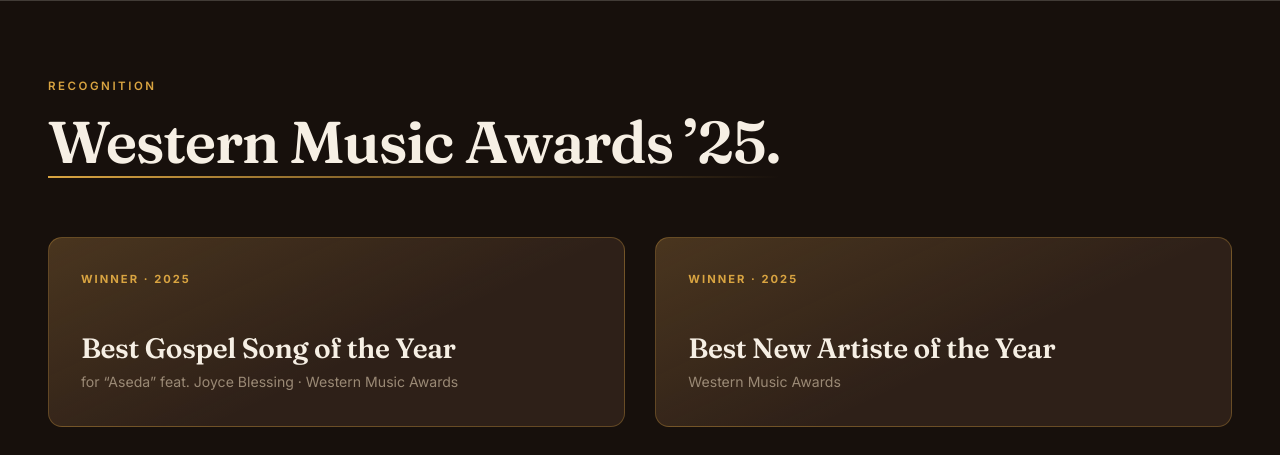
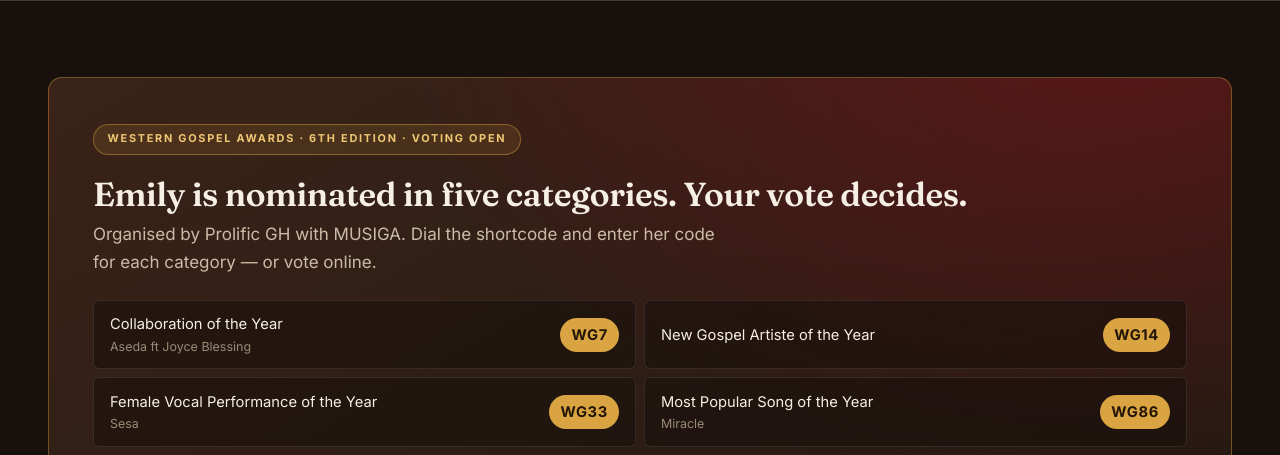
Before and after one commit to kingadade/emily-adade-boateng-website, a PHP site: page / in a window 1280 px wide. Shown: the part 982-1437 px from the top of the page. Run offline with PHP 8.4, Linux system fonts and the light colour scheme.

Commit message:
Western Gospel Awards: 5-nomination hero slide, voting panel with category codes, timeline milestone
Co-Authored-By: Claude Fable 5 <noreply@anthropic.com>

```diff
--- a/assets/css/site.css
+++ b/assets/css/site.css
@@ -1019,3 +1019,34 @@ section[id], div[id="top"] { scroll-margin-top: 84px; }
   .ms { opacity: 1; transform: none; animation: none !important; }
   .lightbox[open], .lightbox[open]::backdrop { animation: none; }
 }
+
+/* --- awards voting panel (Western Gospel Awards — remove after the show) --- */
+.vote {
+  margin-bottom: clamp(2.5rem, 5vw, 4rem);
+  padding: clamp(1.75rem, 3.5vw, 2.75rem);
+  border: 1px solid color-mix(in srgb, var(--gold) 40%, transparent);
+  border-radius: var(--r-md);
+  background:
+    radial-gradient(110% 140% at 90% -10%, color-mix(in srgb, var(--crimson-lo) 55%, transparent), transparent 55%),
+    linear-gradient(150deg, var(--mahogany), var(--ink-2));
+}
+.vote__head h3 { font-size: clamp(1.5rem, 2.6vw, 2.1rem); margin: 1rem 0 .6rem; }
+.vote__head p { color: var(--cream-dim); max-width: 60ch; }
+.vote__cats { list-style: none; margin: 1.5rem 0 0; padding: 0; display: grid; gap: .5rem; }
+@media (min-width: 760px) { .vote__cats { grid-template-columns: 1fr 1fr; } }
+.vote__cats li {
+  display: flex; align-items: center; justify-content: space-between; gap: 1rem;
+  padding: .7rem 1rem;
+  background: color-mix(in srgb, var(--ink) 55%, transparent);
+  border: 1px solid color-mix(in srgb, var(--cream) 10%, transparent);
+  border-radius: var(--r-sm);
+  font-size: .92rem;
+}
+.vote__cats small { display: block; color: var(--cream-mute); font-size: .78rem; }
+.vote__cats code {
+  font-family: "Inter", sans-serif; font-weight: 700; letter-spacing: .04em;
+  color: #221507; background: var(--gold);
+  padding: .3rem .7rem; border-radius: 100px; white-space: nowrap;
+}
+.vote__how { margin-top: 1.5rem; }
+.vote__note { margin-top: .9rem; font-size: .8rem; color: var(--cream-mute); }
--- a/index.html
+++ b/index.html
@@ -12,7 +12,7 @@
 <meta property="og:type" content="website">
 <meta property="og:site_name" content="Emily Adade Boateng">
 <meta property="og:title" content="Emily Adade Boateng — Ghanaian Gospel Singer">
-<meta property="og:description" content="Three albums before her fourteenth birthday, and two Western Music Awards. New single Defender — out now.">
+<meta property="og:description" content="Five nominations at the 6th Western Gospel Awards — voting is open. Dial *920*55# or vote on voteezy.com.">
 <meta property="og:url" content="https://www.emilyadadeboateng.com/">
 <meta property="og:image" content="https://www.emilyadadeboateng.com/assets/img/cover-defender.jpg">
 <meta property="og:image:width" content="1800">
@@ -26,7 +26,7 @@
 <link rel="preconnect" href="https://fonts.googleapis.com">
 <link rel="preconnect" href="https://fonts.gstatic.com" crossorigin>
 <link href="https://fonts.googleapis.com/css2?family=Fraunces:opsz,wght@9..144,400;9..144,600;9..144,700&family=Inter:wght@400;500;600;700&display=swap" rel="stylesheet">
-<link rel="stylesheet" href="assets/css/site.css?v=7">
+<link rel="stylesheet" href="assets/css/site.css?v=8">
 
 <script type="application/ld+json">
 {
@@ -90,8 +90,8 @@
 <div class="scroll-rail" aria-hidden="true"></div>
 
 <div class="announce">
-  <a href="#listen">
-    New single <strong>Defender</strong> — out now <span class="arrow">→</span>
+  <a href="#vote">
+    <strong>Vote for Emily</strong> — 5 nominations at the Western Gospel Awards <span class="arrow">→</span>
   </a>
 </div>
 
@@ -134,11 +134,31 @@
 
       <div class="slides">
 
-        <!-- 1 — newest release: the Defender single -->
-        <article class="slide hero__inner" data-active="true" role="group" aria-roledescription="slide" aria-label="1 of 5: Defender">
+        <!-- 1 — Western Gospel Awards nominations (time-sensitive) -->
+        <article class="slide hero__inner" data-active="true" role="group" aria-roledescription="slide" aria-label="1 of 6: Western Gospel Awards nominations">
+          <div>
+            <span class="hero__pill">Western Gospel Awards &middot; 6th Edition</span>
+            <h1><span class="sr-only">Emily Adade Boateng — </span>Five <em>nominations</em>.</h1>
+            <p class="lede">Collaboration, New Artiste, Vocal Performance, Most Popular Song and Discovery of the Year. Voting is open now.</p>
+            <div class="btn-row">
+              <a class="btn" href="#vote">Vote for Emily</a>
+              <a class="btn btn--ghost" href="#listen">Listen first</a>
+            </div>
+          </div>
+          <div class="hero__art hero__art--photo">
+            <picture>
+              <source srcset="assets/img/award-team-480.webp 480w, assets/img/award-team-960.webp 960w, assets/img/award-team.webp 2200w" sizes="(min-width: 1240px) 430px, (min-width: 640px) 45vw, 92vw" type="image/webp">
+              <img src="assets/img/award-team.jpg" alt="Emily Adade Boateng holding her two Western Music Awards trophies with her team" width="2200" height="1466" fetchpriority="high" srcset="assets/img/award-team-480.jpg 480w, assets/img/award-team-960.jpg 960w, assets/img/award-team.jpg 2200w" sizes="(min-width: 1240px) 430px, (min-width: 640px) 45vw, 92vw">
+            </picture>
+            <span class="hero__badge"><span class="dot"></span> Voting open</span>
+          </div>
+        </article>
+
+        <!-- 2 — the Defender single -->
+        <article class="slide hero__inner" role="group" aria-roledescription="slide" aria-label="2 of 6: Defender">
           <div>
             <span class="eyebrow">New single</span>
-            <h1><span class="sr-only">Emily Adade Boateng — </span><em>Defender</em>.</h1>
+            <h2 class="slide-title"><em>Defender</em>.</h2>
             <p class="lede">The latest single — the one for the season when you need someone to stand in front of you.</p>
             <div class="btn-row">
               <a class="btn" href="https://www.youtube.com/@EmilyAdadeBoateng" target="_blank" rel="noopener">
@@ -151,14 +171,14 @@
           <div class="hero__art">
             <picture>
               <source srcset="assets/img/cover-defender-480.webp 480w, assets/img/cover-defender-960.webp 960w, assets/img/cover-defender.webp 1800w" sizes="(min-width: 1240px) 430px, (min-width: 640px) 45vw, 92vw" type="image/webp">
-              <img src="assets/img/cover-defender.jpg" alt="Single cover: Defender by Emily Adade Boateng" width="1800" height="1800" fetchpriority="high" srcset="assets/img/cover-defender-480.jpg 480w, assets/img/cover-defender-960.jpg 960w, assets/img/cover-defender.jpg 1800w" sizes="(min-width: 1240px) 430px, (min-width: 640px) 45vw, 92vw">
+              <img src="assets/img/cover-defender.jpg" alt="Single cover: Defender by Emily Adade Boateng" width="1800" height="1800" loading="lazy" srcset="assets/img/cover-defender-480.jpg 480w, assets/img/cover-defender-960.jpg 960w, assets/img/cover-defender.jpg 1800w" sizes="(min-width: 1240px) 430px, (min-width: 640px) 45vw, 92vw">
             </picture>
             <span class="hero__badge"><span class="dot"></span> New single</span>
           </div>
         </article>
 
         <!-- 2 — newest album -->
-        <article class="slide hero__inner" role="group" aria-roledescription="slide" aria-label="2 of 5: Nyame Prɛkopɛ">
+        <article class="slide hero__inner" role="group" aria-roledescription="slide" aria-label="3 of 6: Nyame Prɛkopɛ">
           <div>
             <span class="eyebrow">Album &middot; January 2026</span>
             <h2 class="slide-title">Nyame <em>Prɛkopɛ</em>.</h2>
@@ -181,7 +201,7 @@
         </article>
 
         <!-- 3 — awards -->
-        <article class="slide hero__inner" role="group" aria-roledescription="slide" aria-label="3 of 5: Western Music Awards">
+        <article class="slide hero__inner" role="group" aria-roledescription="slide" aria-label="4 of 6: Western Music Awards">
           <div>
             <span class="hero__pill">Western Music Awards &rsquo;25</span>
             <h2 class="slide-title">Two awards, <em>one night</em>.</h2>
@@ -201,7 +221,7 @@
         </article>
 
         <!-- 4 — second album -->
-        <article class="slide hero__inner" role="group" aria-roledescription="slide" aria-label="4 of 5: Miracle Working God">
+        <article class="slide hero__inner" role="group" aria-roledescription="slide" aria-label="5 of 6: Miracle Working God">
           <div>
             <span class="eyebrow">Album &middot; 2025</span>
             <h2 class="slide-title">Miracle Working <em>God</em>.</h2>
@@ -223,7 +243,7 @@
         </article>
 
         <!-- 5 — events / booking -->
-        <article class="slide hero__inner" role="group" aria-roledescription="slide" aria-label="5 of 5: Live in 2026">
+        <article class="slide hero__inner" role="group" aria-roledescription="slide" aria-label="6 of 6: Live in 2026">
           <div>
             <span class="eyebrow">Live &middot; 2026</span>
             <h2 class="slide-title">Bring her to <em>your</em> stage.</h2>
@@ -265,6 +285,26 @@
   <!-- ================= AWARDS ================= -->
   <section class="section section--tight" id="awards">
     <div class="wrap">
+      <div class="vote reveal" id="vote">
+        <div class="vote__head">
+          <span class="hero__pill">Western Gospel Awards &middot; 6th Edition &middot; voting open</span>
+          <h3>Emily is nominated in five categories. Your vote decides.</h3>
+          <p>Organised by Prolific GH with MUSIGA. Dial the shortcode and enter her code for each category — or vote online.</p>
+        </div>
+        <ul class="vote__cats">
+          <li><span>Collaboration of the Year <small>Aseda ft Joyce Blessing</small></span><code>WG7</code></li>
+          <li><span>New Gospel Artiste of the Year</span><code>WG14</code></li>
+          <li><span>Female Vocal Performance of the Year <small>Sesa</small></span><code>WG33</code></li>
+          <li><span>Most Popular Song of the Year <small>Miracle</small></span><code>WG86</code></li>
+          <li><span>Discovery of the Year</span><code>WG110</code></li>
+        </ul>
+        <div class="btn-row vote__how">
+          <a class="btn" href="tel:*920*55%23">Dial *920*55#</a>
+          <a class="btn btn--ghost" href="https://www.voteezy.com" target="_blank" rel="noopener">Vote on voteezy.com</a>
+        </div>
+        <p class="vote__note">Also on the Voteezy app (Play Store / App Store).</p>
+      </div>
+
       <div class="section-head reveal">
         <span class="eyebrow">Recognition</span>
         <h2>Western Music Awards &rsquo;25.</h2>
@@ -774,6 +814,7 @@
         <li class="ms ms--gold"><span class="ms__year">2025</span><div><h3>Two Western Music Awards</h3><p>Best New Artiste of the Year, and Gospel Song of the Year for <em>Aseda</em>.</p></div></li>
         <li class="ms"><span class="ms__year">Jan 2026</span><div><h3>Nyame Prɛkopɛ</h3><p>Album three, released 3 January.</p></div></li>
         <li class="ms"><span class="ms__year">Mar 2026</span><div><h3>Signs with PM Entertainment Consult</h3><p>The label's first gospel artiste. Album four is in the works.</p></div></li>
+        <li class="ms ms--gold"><span class="ms__year">Sep 2026</span><div><h3>Five Western Gospel Awards nominations</h3><p>Collaboration, New Artiste, Vocal Performance, Most Popular Song and Discovery of the Year.</p></div></li>
       </ol>
     </div>
   </section>
```
